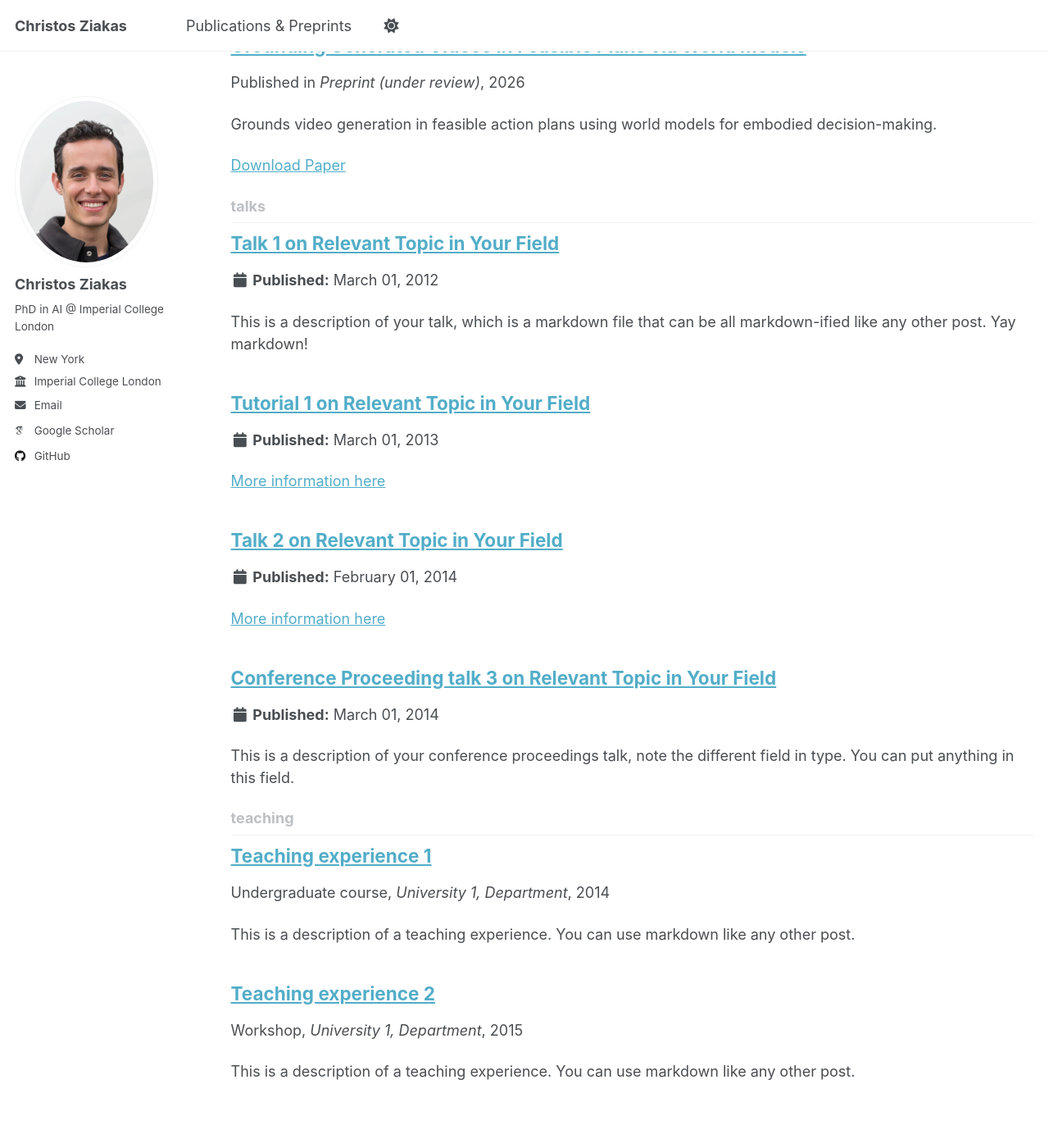
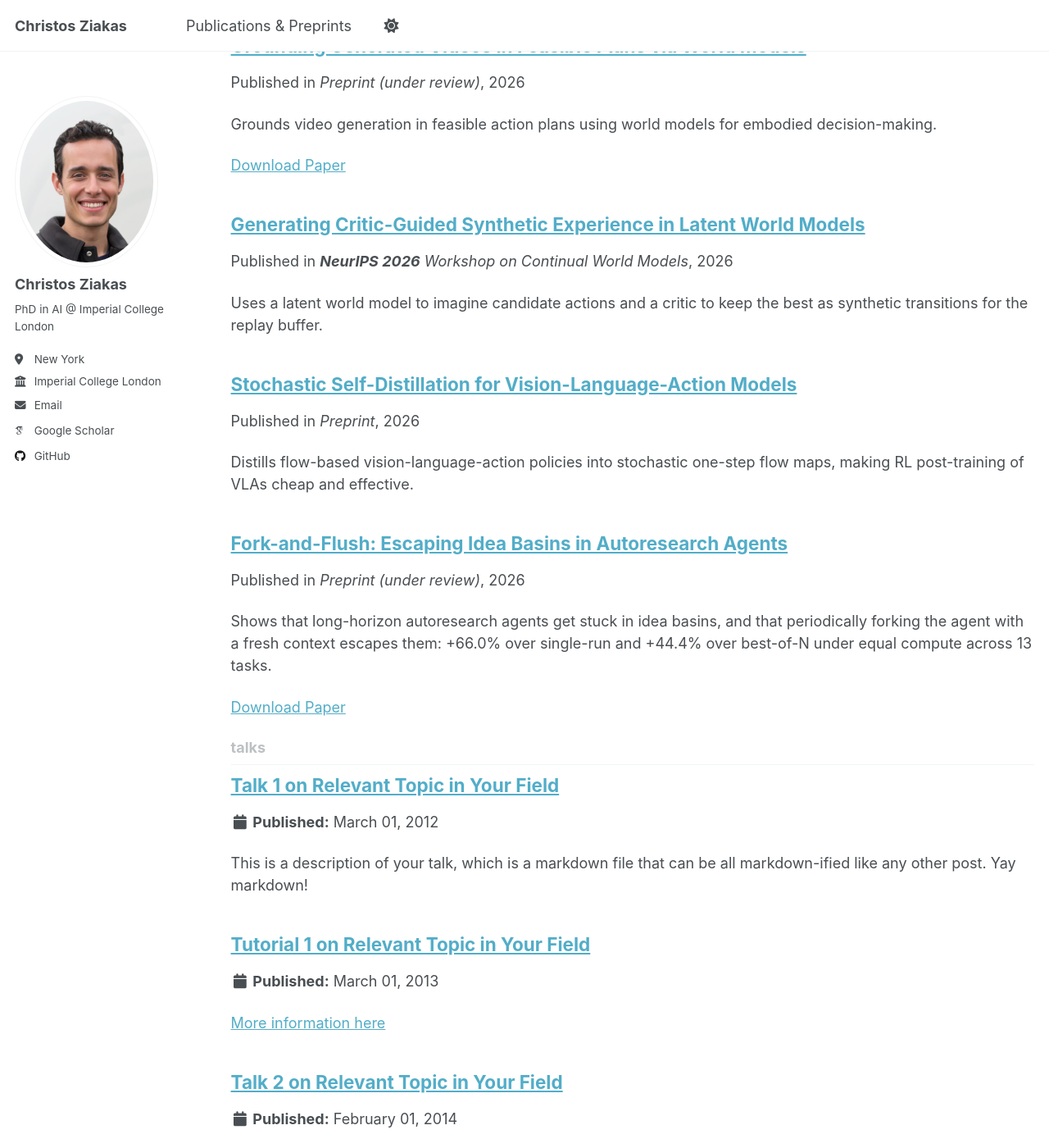
Before and after one commit to chziakas/chziakas.github.io, a Jekyll site: the page built from _pages/collection-archive.html, in a window 1280 px wide and 1400 px high, scrolled down 3082 px. Shown: the whole window at 82% size. Built offline with Jekyll 4.4.1, drawn with Linux system fonts in a browser that asks for light colours; some web fonts are replaced; a script that is not in the unit is left out.

Commit message:
Publications: add Fork-and-Flush (selected, first), VLA-SSD and critic-guided synthetic experience; full author lists
Co-authored-by: Cursor <cursoragent@cursor.com>

```diff
--- /dev/null
+++ b/_publications/2026-critic-guided-synthetic-experience.md
@@ -0,0 +1,12 @@
+---
+title: "Generating Critic-Guided Synthetic Experience in Latent World Models"
+authors: "J. de Freitas*, <b>C. Ziakas</b>, A. Russo"
+collection: publications
+permalink: /publication/critic-guided-synthetic-experience-2026
+date: 2026-09-01
+venue: "<b>NeurIPS 2026</b> Workshop on Continual World Models"
+paperurl:
+excerpt: "Uses a latent world model to imagine candidate actions and a critic to keep the best as synthetic transitions for the replay buffer."
+selected: true
+weight: 6
+---
--- /dev/null
+++ b/_publications/2026-fork-and-flush.md
@@ -0,0 +1,12 @@
+---
+title: "Fork-and-Flush: Escaping Idea Basins in Autoresearch Agents"
+authors: "Z. Cai*, <b>C. Ziakas*</b>, V. Kontonis, T. Pearce, S. Sen, A. Krishnamurthy, S. Garg, D. Papailiopoulos"
+collection: publications
+permalink: /publication/fork-and-flush-2026
+date: 2026-10-05
+venue: "Preprint (under review)"
+paperurl: https://arxiv.org/abs/2610.07447
+excerpt: "Shows that long-horizon autoresearch agents get stuck in idea basins, and that periodically forking the agent with a fresh context escapes them: +66.0% over single-run and +44.4% over best-of-N under equal compute across 13 tasks."
+selected: true
+weight: 0
+---
--- /dev/null
+++ b/_publications/2026-vla-ssd.md
@@ -0,0 +1,12 @@
+---
+title: "Stochastic Self-Distillation for Vision-Language-Action Models"
+authors: "J. Guo*, A. Russo, A. J. Bose, <b>C. Ziakas</b>"
+collection: publications
+permalink: /publication/vla-ssd-2026
+date: 2026-09-01
+venue: "Preprint"
+paperurl:
+excerpt: "Distills flow-based vision-language-action policies into stochastic one-step flow maps, making RL post-training of VLAs cheap and effective."
+selected: true
+weight: 5
+---
```
Also changed, not shown: _publications/2021-spark-logistic-regression.md (+1 -1 lines).
